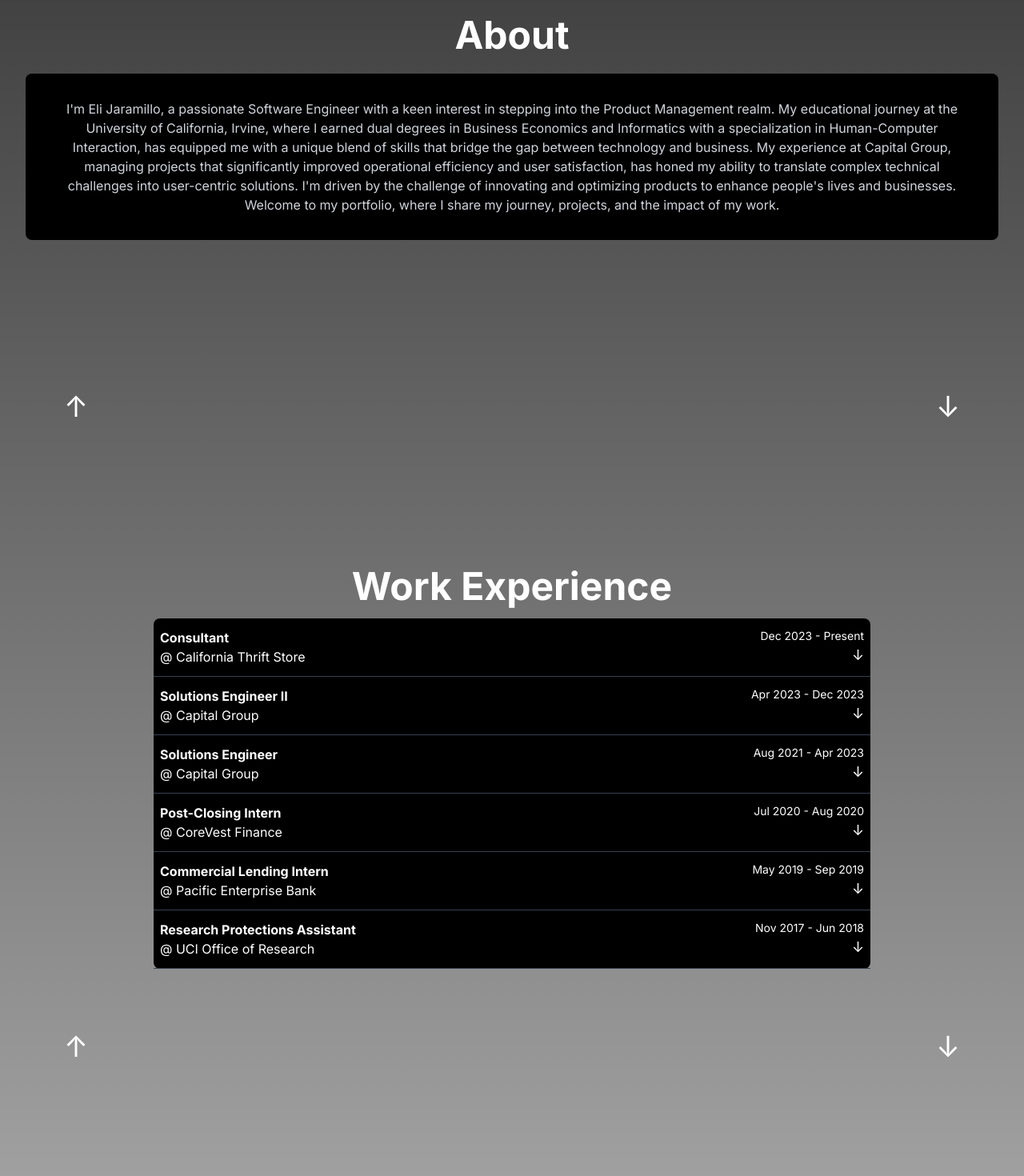
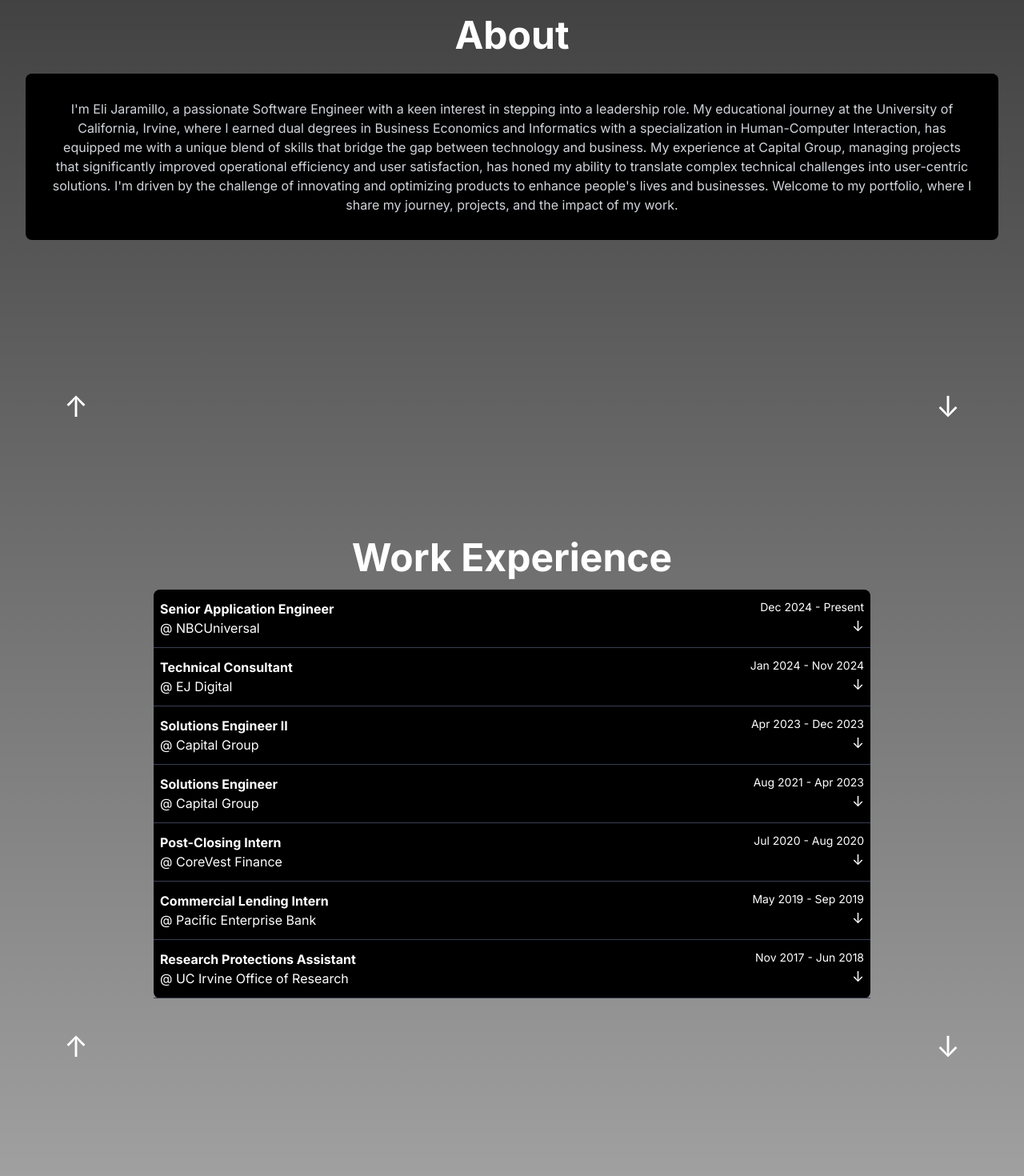
Before and after one commit to EJar74/portfolio, a Next.js app: page / in a window 1280 px wide. Shown: the part 1040-2510 px from the top of the page at 80% size. Built offline with nearby package versions, Linux system fonts and the light colour scheme.

Commit message:
updated resume + wording

```diff
--- a/app/components/About.tsx
+++ b/app/components/About.tsx
@@ -19,7 +19,7 @@ const AboutSection = () => {
         <div className="flex flex-col md:flex-row md:items-center space-y-6 md:space-y-0 md:space-x-6 bg-black rounded-lg p-4 md:p-8">
           <div className="w-full text-gray-300 text-xs md:text-base">
             <p>
-            {"I'm Eli Jaramillo, a passionate Software Engineer with a keen interest in stepping into the Product Management realm. My educational journey at the University of California, Irvine, where I earned dual degrees in Business Economics and Informatics with a specialization in Human-Computer Interaction, has equipped me with a unique blend of skills that bridge the gap between technology and business. My experience at Capital Group, managing projects that significantly improved operational efficiency and user satisfaction, has honed my ability to translate complex technical challenges into user-centric solutions. I'm driven by the challenge of innovating and optimizing products to enhance people's lives and businesses. Welcome to my portfolio, where I share my journey, projects, and the impact of my work."}
+            {"I'm Eli Jaramillo, a passionate Software Engineer with a keen interest in stepping into a leadership role. My educational journey at the University of California, Irvine, where I earned dual degrees in Business Economics and Informatics with a specialization in Human-Computer Interaction, has equipped me with a unique blend of skills that bridge the gap between technology and business. My experience at Capital Group, managing projects that significantly improved operational efficiency and user satisfaction, has honed my ability to translate complex technical challenges into user-centric solutions. I'm driven by the challenge of innovating and optimizing products to enhance people's lives and businesses. Welcome to my portfolio, where I share my journey, projects, and the impact of my work."}
               {/* Your full biography and education information goes here */}
             </p>
           </div>
--- a/app/components/Background.tsx
+++ b/app/components/Background.tsx
@@ -41,7 +41,7 @@ const Background = () => {
       setCircles((prevCircles:any) => [...prevCircles, circle]);
     };
 
-    const intervalId = setInterval(addCircle, 3000);
+    const intervalId = setInterval(addCircle, 1000);
 
     return () => clearInterval(intervalId);
   }, [circles.length]);
--- a/app/components/ExperienceSection.tsx
+++ b/app/components/ExperienceSection.tsx
@@ -14,9 +14,15 @@ const experiences:any = [
   // },
   // ... more experiences
   {
-    position:"Consultant",
-    company:"California Thrift Store",
-    period:"Dec 2023 - Present",
+    position:"Senior Application Engineer",
+    company:"NBCUniversal",
+    period:"Dec 2024 - Present",
+    description:"Support enterprise-scale payment systems handling $10bn+ annual revenue across 200mn+ transactions for NBCUniversal’s Destinations & Experiences (UDX) division"
+  },
+  {
+    position:"Technical Consultant",
+    company:"EJ Digital",
+    period:"Jan 2024 - Nov 2024",
     description:"Lead digital transformation of operations to lift inventory turnover ratio through multichannel retailing."
   },
   {
@@ -45,7 +51,7 @@ const experiences:any = [
   },
   {
     position: "Research Protections Assistant",
-    company: "UCI Office of Research",
+    company: "UC Irvine Office of Research",
     period: "Nov 2017 - Jun 2018",
     description: "Managed research records and compliance documentation, ensuring organization and accessibility for audit and review processes."
   }
--- a/app/components/Header.tsx
+++ b/app/components/Header.tsx
@@ -99,7 +99,7 @@ const Header = () => {
                     </a>
                   ) : (
                     <a
-                      href="/Resume Eli Jaramillo Sep24.pdf"
+                      href="/Resume Eli.Jaramillo 7.25.pdf"
                       target="_blank"
                       rel="noopener noreferrer"
                       className="text-lg font-medium cursor-pointer block py-2 md:py-0 px-4"
```
Also changed, not shown: 1 other file (tests, documents, lock files or other folders).
